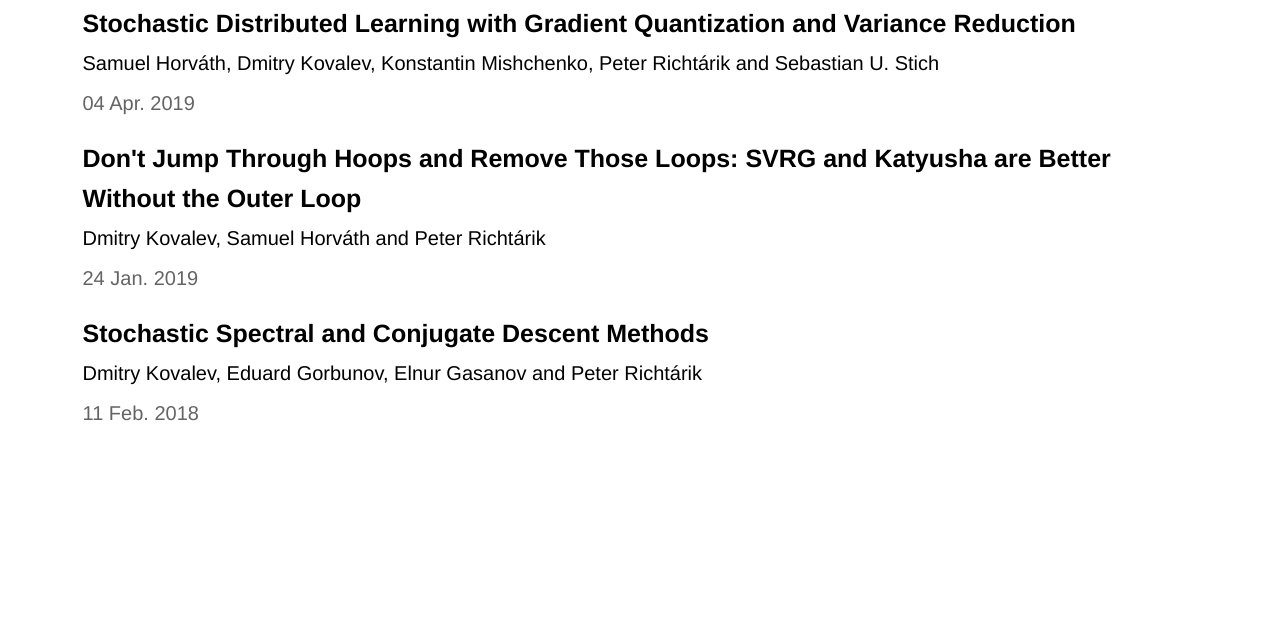
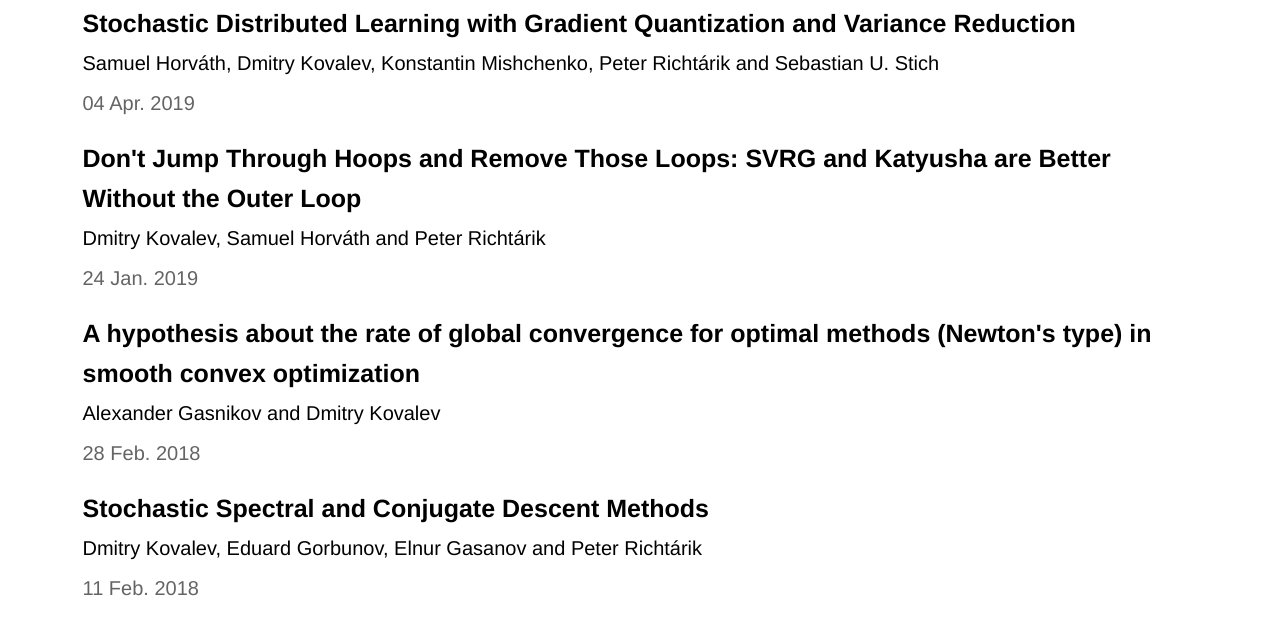
Before and after one commit to dakovalev1/dakovalev1.github.io-old, a plain HTML site: page papers.html in a window 1280 px wide. Shown: the part 171-804 px from the top of the page. Drawn offline with nearby package versions, Linux system fonts and the light colour scheme; some packages are replaced by stand-ins of ours; some icons are missing.

Commit message:
paper addedr

```diff
--- a/papers.html
+++ b/papers.html
@@ -30,6 +30,11 @@
 <div class="paper-date">24 Jan. 2019</div>
 </div>
 <div class="paper-container">
+<h1 class="paper-title">A hypothesis about the rate of global convergence for optimal methods (Newton's type) in smooth convex optimization</h1>
+<div class="paper-authors"><p>Alexander Gasnikov and Dmitry Kovalev</p></div>
+<div class="paper-date">28 Feb. 2018</div>
+</div>
+<div class="paper-container">
 <h1 class="paper-title">Stochastic Spectral and Conjugate Descent Methods</h1>
 <div class="paper-authors"><p>Dmitry Kovalev, Eduard Gorbunov, Elnur Gasanov and Peter Richt&#225;rik</p></div>
 <div class="paper-date">11 Feb. 2018</div>
```
Also changed, not shown: 3 other files.
